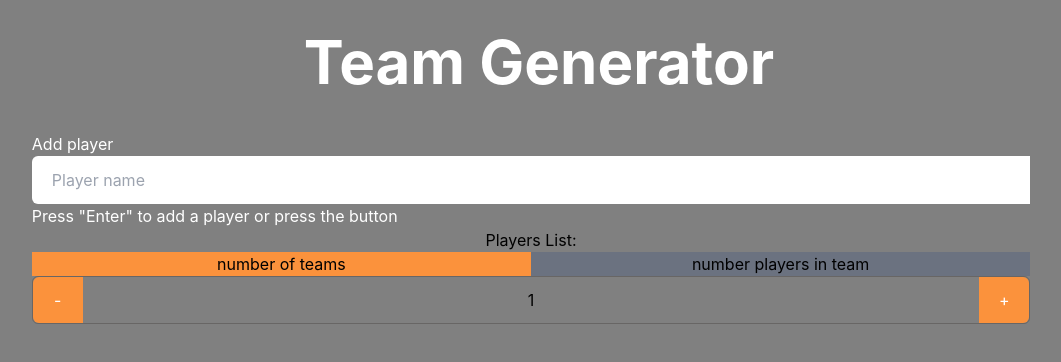
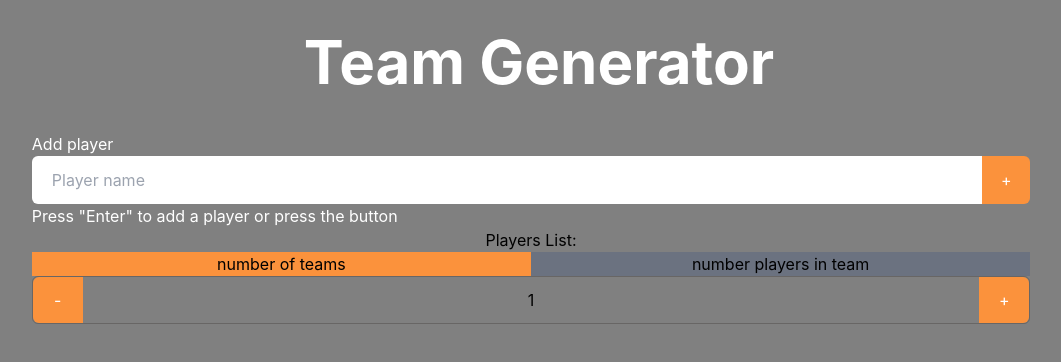
Before and after one commit to deretvir/TeamsGenerator, a React (Vite) app: page / in a window 1280 px wide. Shown: the top 362 px of the page, without its empty margins (109-1170 px from the left). Built offline with nearby package versions, Linux system fonts and the light colour scheme.

Commit message:
Implemented correct compontent idea to PlayerNameFromInput

```diff
--- a/src/components/PlayerCreator/PlayerNameFromInput.tsx
+++ b/src/components/PlayerCreator/PlayerNameFromInput.tsx
@@ -1,6 +1,26 @@
 import React, { useState } from "react";
 
-const dimension = 12;
+
+function Input({ handlePlayerName, handleEnterKey }){
+  return(
+     <input
+          type="text"
+          placeholder="Player name"
+          className="flex-grow rounded-l-md outline-none py-2 px-5"
+          onChange={handlePlayerName}
+          onKeyDown={handleEnterKey}
+        />
+  )}
+
+  function InputBtn ({displayName}){
+    return(
+    <button
+          className={`bg-orange-400 w-12 rounded-r-md text-white`}
+          onClick={displayName}> +
+        </button>
+    )}
+
+
 
 function PlayerNameFromInput({ addPlayer }) {
   const [playerName, setPlayerName] = useState("");
@@ -25,9 +45,9 @@ function PlayerNameFromInput({ addPlayer }) {
     <div className="flex flex-col justify-center items-start">
       <p className="text-l text-white">Add player</p>
 
-      <div className={`flex w-full h-${dimension}`}>
+      <div className={`flex w-full h-12`}>
          <Input handlePlayerName={handlePlayerName} handleEnterKey={handleEnterKey} />
-
+         <InputBtn displayName={displayName} />
       </div>
       <p className="text-l text-white">
         Press "Enter" to add a player or press the button
@@ -36,26 +56,4 @@ function PlayerNameFromInput({ addPlayer }) {
   );
 }
 
-
-function Input({ handlePlayerName, handleEnterKey }){
-  return(
-    <>
-     <input
-          type="text"
-          placeholder="Player name"
-          className="flex-grow rounded-l-md outline-none py-2 px-5"
-          onChange={handlePlayerName}
-          onKeyDown={handleEnterKey}
-        />
-    </>
-  )
-
-  function Btn ({displayName}){
-    <button
-          className={`bg-orange-400 w-${dimension} rounded-r-md text-white`}
-          onClick={displayName}> +
-        </button>
-  }
-}
-
 export default PlayerNameFromInput;
```
